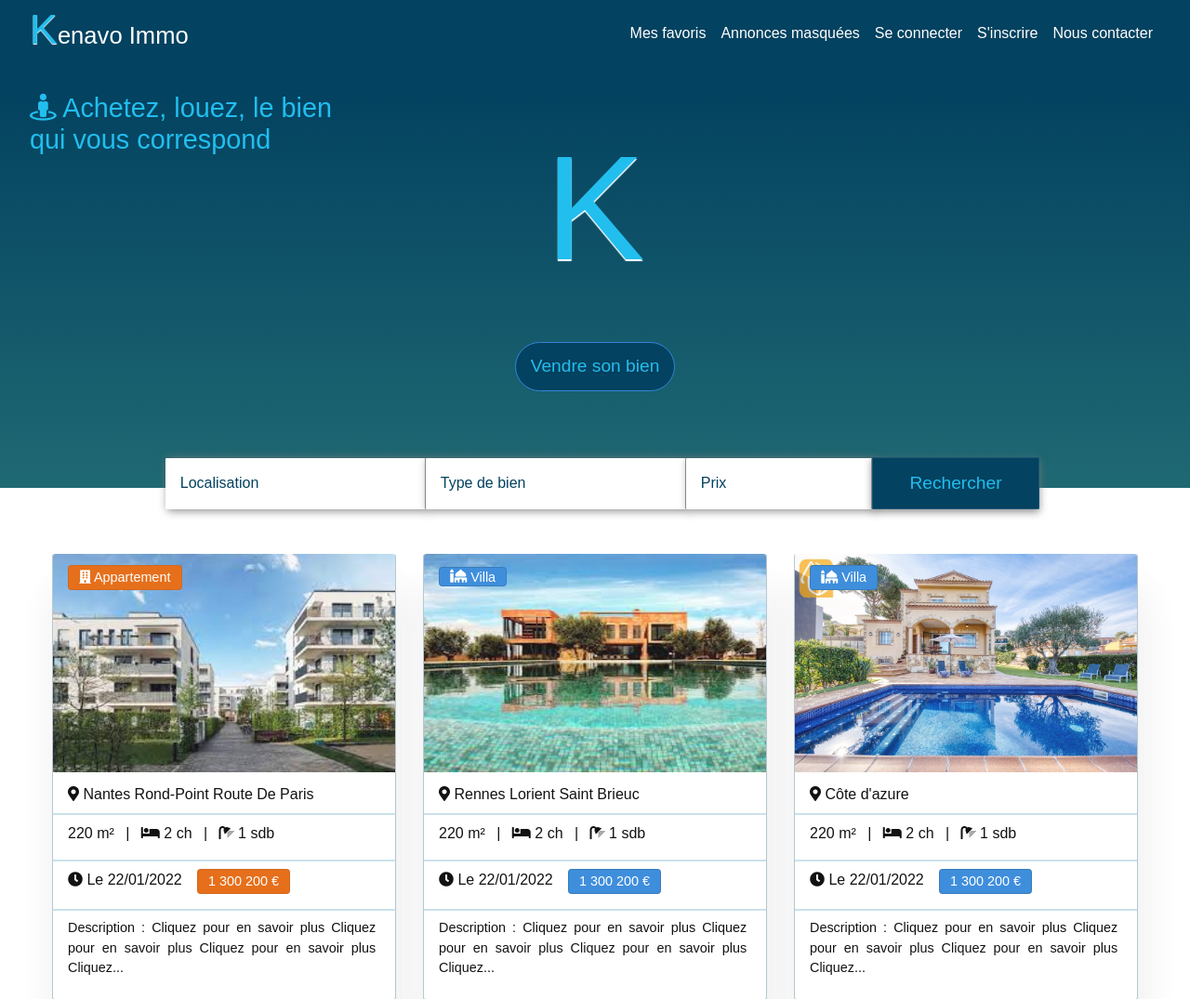
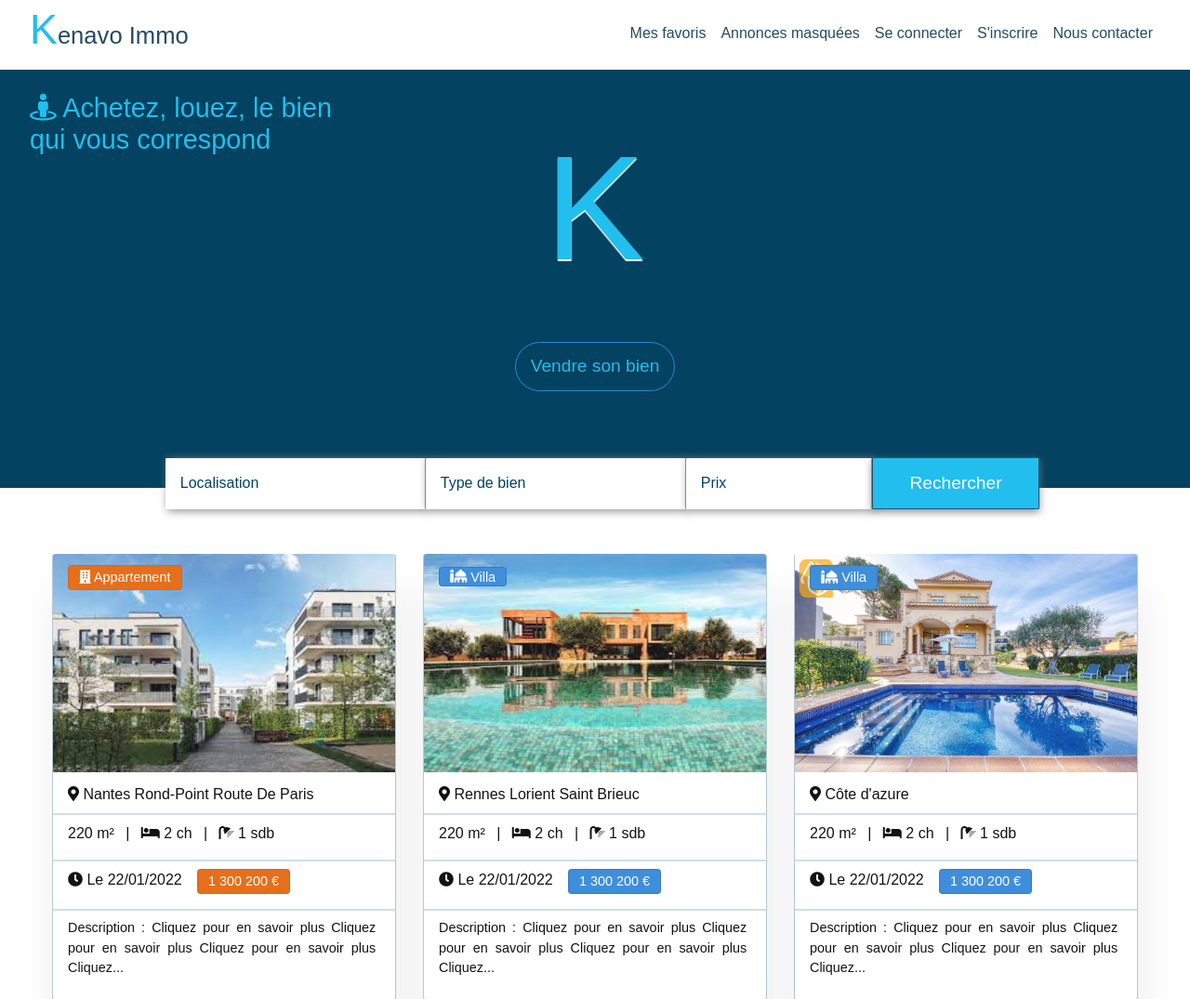
Before and after one commit to TheronBenjamin/AgenceImmo, a Symfony app: template templates/index/index.html.twig in a window 1280 px wide. Shown: the top 1075 px of the page at 93% size. Run offline with Twig, Linux system fonts and the light colour scheme; the template is opened without the code that fills it, so the values that code supplies are empty; style sheets or scripts are compiled from the project's sources; some libraries are stand-ins or nearby versions; some web fonts are replaced.

Commit message:
design-header

```diff
--- a/assets/scss/app.scss
+++ b/assets/scss/app.scss
@@ -86,8 +86,8 @@ html body{
             margin-top: -.5px;
             min-width: 14vw;
             font-size: 1.2rem;
-            color: $light-blue;
-            background-color: $sea-blue;
+            color: $white;
+            background-color: $light-blue;
             outline-color: $clear-blue;
             border: 1px solid $mid-blue;
             border-radius: 1px;
@@ -156,37 +156,15 @@ html body{
 }
 
 
-/************************************/
-/*********** header style ***********/
-/************************************/
 
-.header-list li{
-    &:hover .underline{
-        box-shadow: inset 25vw 0 0 0 $light-blue;
-    }
-    a{
-        position: relative;
-        color: $white;
-        border-radius: 4px;
-        font-size: 1rem;
-        transition: color .3s;
-        &:hover{
-            color: $white;
-            text-shadow: 0px 0px 1px $light-blue;
-        }
-        .underline {
-            position: absolute;
-            margin-top: 1px;
-            height: 2px;
-            width: 100%;
-            box-shadow: inset 0 0 0 0 $light-blue;
-            transition: box-shadow linear .7s;
-        }
-    }
-}
+/******************************/
+/*********** Header ***********/
+/******************************/
 
+.header-background{
+    background-color: $white;
     .principal-title a {
-    color: $white;
+        color: $dark-blue;
     }
 
 
@@ -200,20 +178,34 @@ html body{
             }
         }
     }
+    .header-list li{
+        &:hover .underline{
+            box-shadow: inset 25vw 0 0 0 $light-blue;
+        }
+        a{
+            position: relative;
+            color: $dark-blue;
+            border-radius: 4px;
+            font-size: 1rem;
+            transition: color .3s;
+            .underline {
+                position: absolute;
+                margin-top: 1px;
+                height: 2px;
+                width: 100%;
+                box-shadow: inset 0 0 0 0 $light-green;
+                transition: box-shadow linear .7s;
+            }
+        }
+    }
 
+}
 
-/******************************/
-/*********** Header ***********/
-/******************************/
-
-.header-background{
-    background-color: $sea-blue;
-}
 
 .header-card{
     min-height: 450px;
     max-height: 100vh;
-    background: linear-gradient(to bottom, $sea-blue 5%, $sea-green 100%);
+    background:  $sea-blue ;
     margin: 0;
     padding: 0;
     border-top: $sea-blue;
```
Lines whose indentation alone changed are shown as unchanged.
